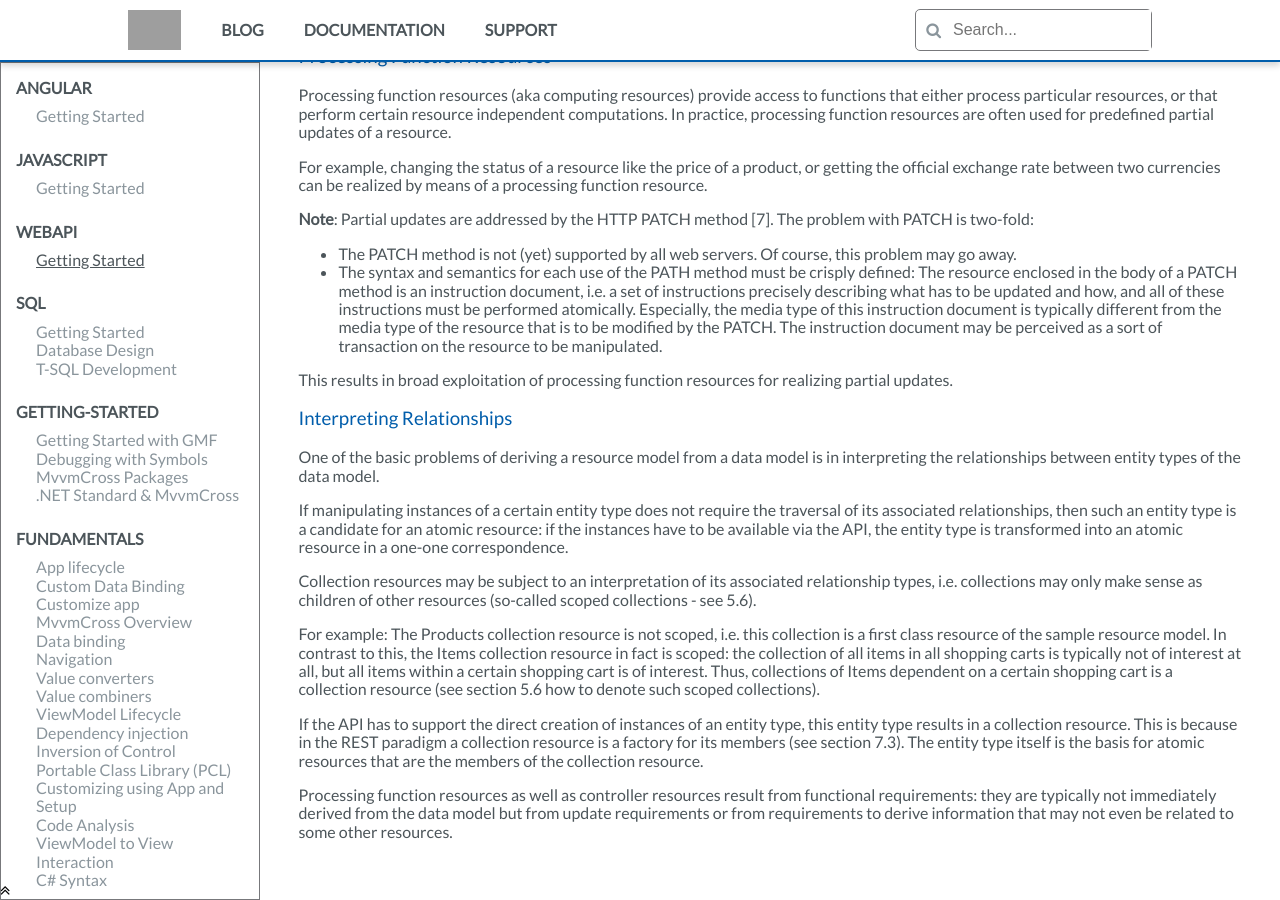
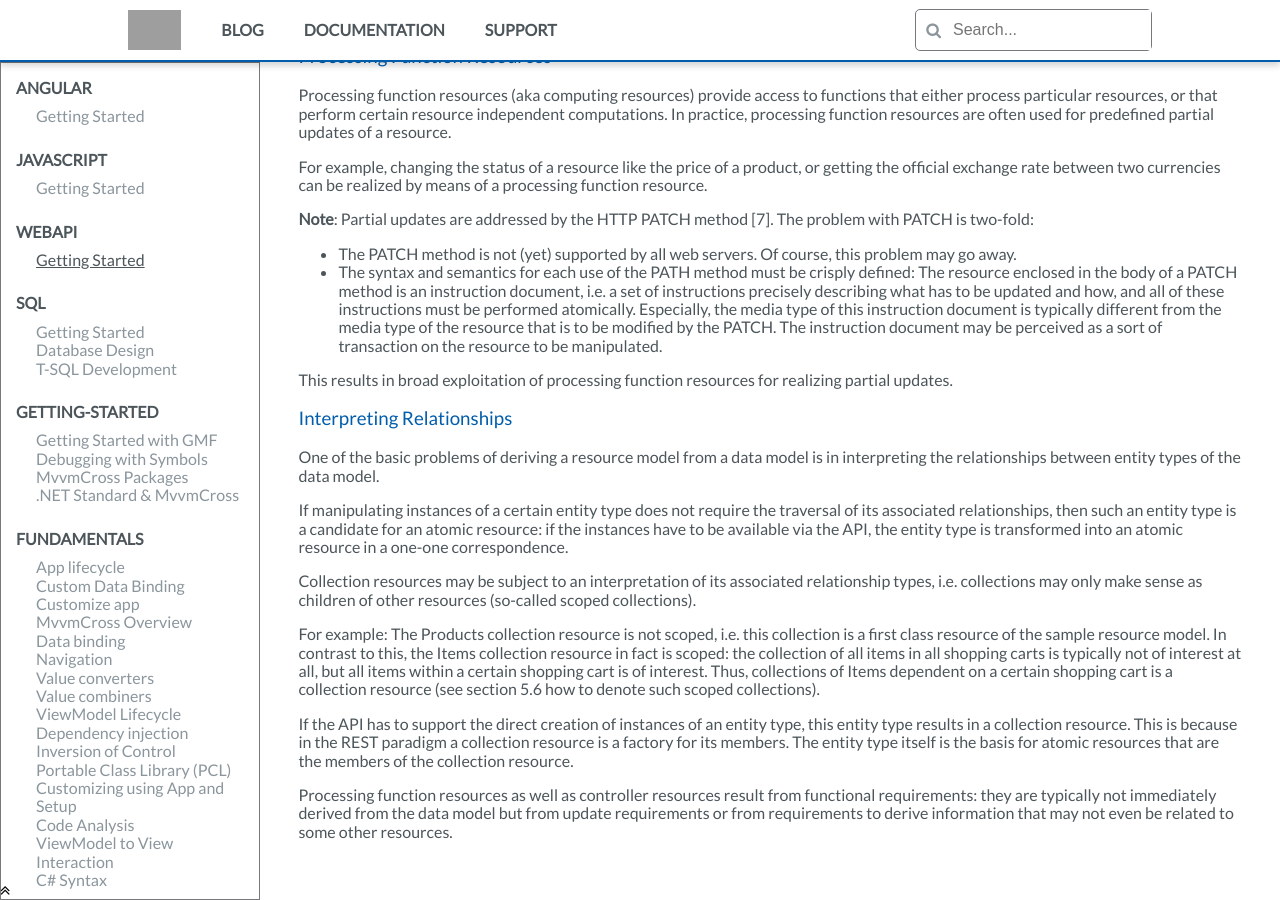
Before and after one commit to gmfjlr/DevForDev, a Jekyll site: the page built from docs/_documentation/webapi/getting-started.md, in a window 1280 px wide and 900 px high, scrolled down 3332 px. Built offline with Jekyll 4.4.1, drawn with Linux system fonts in a browser that asks for light colours; nearby versions of some CDN libraries; comment, search, counter and statistics services are not loaded; grey boxes are pictures that could not be loaded.

Commit message:
Update getting-started.md

```diff
--- a/docs/_documentation/webapi/getting-started.md
+++ b/docs/_documentation/webapi/getting-started.md
@@ -100,10 +100,10 @@ One of the basic problems of deriving a resource model from a data model is in i
 
 If manipulating instances of a certain entity type does not require the traversal of its associated relationships, then such an entity type is a candidate for an atomic resource: if the instances have to be available via the API, the entity type is transformed into an atomic resource in a one-one correspondence.
 
-Collection resources may be subject to an interpretation of its associated relationship types, i.e. collections may only make sense as children of other resources (so-called scoped collections - see 5.6).
+Collection resources may be subject to an interpretation of its associated relationship types, i.e. collections may only make sense as children of other resources (so-called scoped collections).
 
 For example: The Products collection resource is not scoped, i.e. this collection is a first class resource of the sample resource model. In contrast to this, the Items collection resource in fact is scoped: the collection of all items in all shopping carts is typically not of interest at all, but all items within a certain shopping cart is of interest. Thus, collections of Items dependent on a certain shopping cart is a collection resource (see section 5.6 how to denote such scoped collections).
 
-If the API has to support the direct creation of instances of an entity type, this entity type results in a collection resource. This is because in the REST paradigm a collection resource is a factory for its members (see section 7.3). The entity type itself is the basis for atomic resources that are the members of the collection resource.
+If the API has to support the direct creation of instances of an entity type, this entity type results in a collection resource. This is because in the REST paradigm a collection resource is a factory for its members. The entity type itself is the basis for atomic resources that are the members of the collection resource.
 
 Processing function resources as well as controller resources result from functional requirements: they are typically not immediately derived from the data model but from update requirements or from requirements to derive information that may not even be related to some other resources.
```
